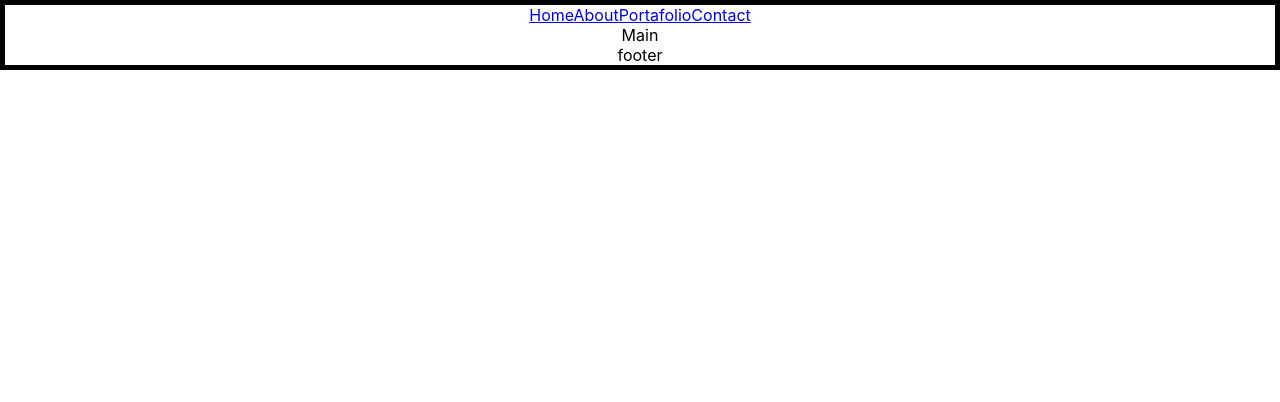
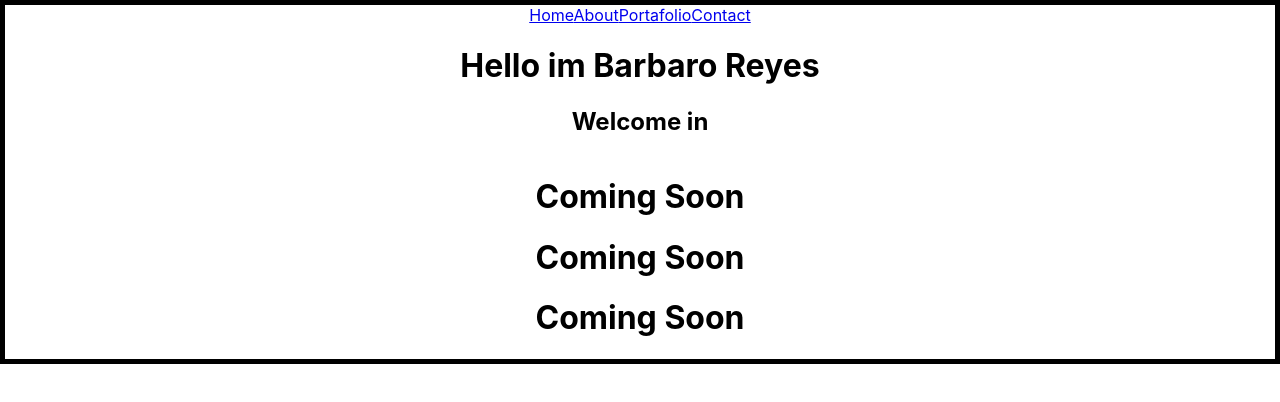
Before and after one commit to barbaroreyes/app-move, a React (Create React App) app: page / in a window 1280 px wide. Shown: the top 402 px of the page. Built offline with nearby package versions, Linux system fonts and the light colour scheme.

Commit message:
adde-project-page

```diff
--- a/src/compo/Footer.js
+++ b/src/compo/Footer.js
@@ -2,8 +2,10 @@ import React from 'react'
 
 const Footer = () => {
   return (
-    <div>
-      footer
+    <div className="footer">
+      <h1>Coming Soon</h1>
+      <h1>Coming Soon</h1>
+      <h1>Coming Soon</h1>
     </div>
   )
 }
--- a/src/compo/Main.js
+++ b/src/compo/Main.js
@@ -3,7 +3,8 @@ import React from 'react'
 const Main = () => {
   return (
     <main className ='main'>
-      Main
+      <h1>Hello im Barbaro Reyes </h1>
+      <h2>Welcome in</h2>
     </main>
   )
 }
```
